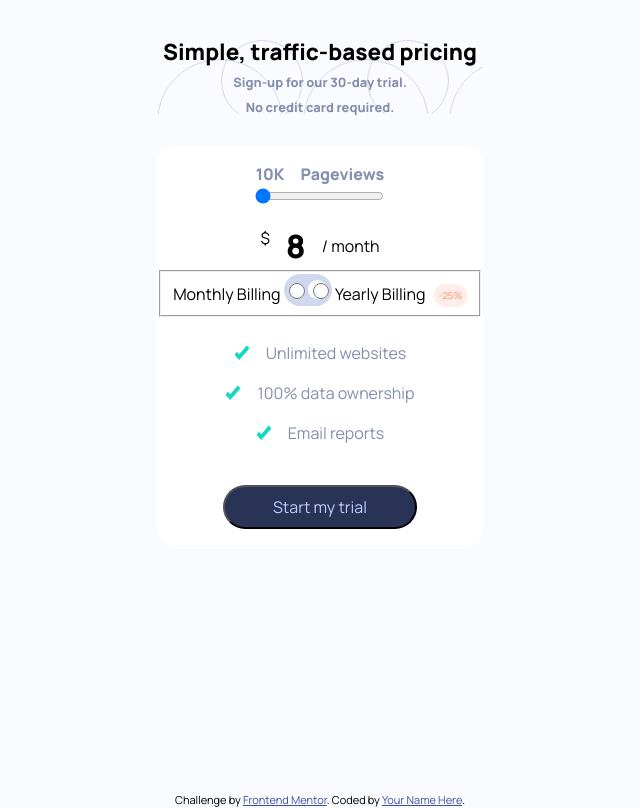
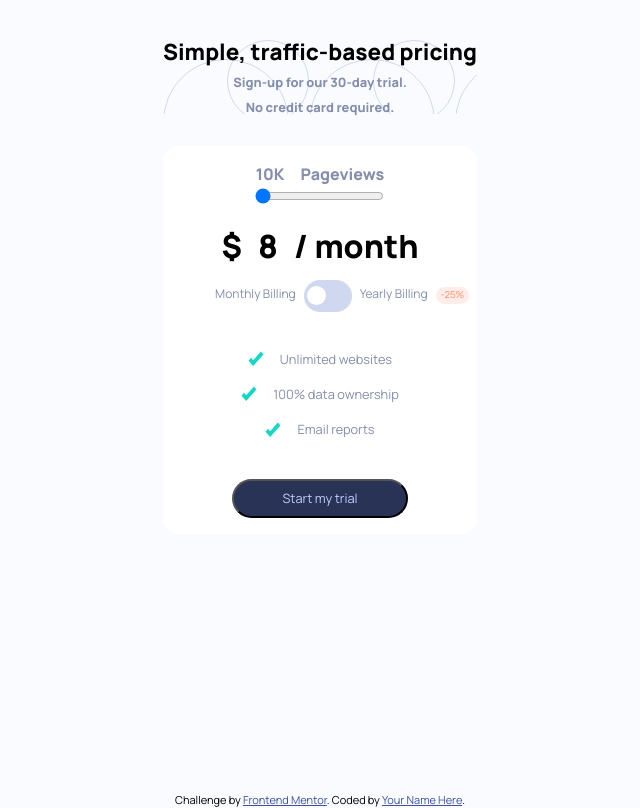
Before and after one commit to amersfoort3232/Interactive-Pricing-Component, a plain HTML site: page index.html in a window 1280 px wide. Shown: the whole page, without its empty margins (320-960 px from the left). Drawn offline with Linux system fonts and the light colour scheme.

Commit message:
added button slider css

```diff
--- a/styles.css
+++ b/styles.css
@@ -140,7 +140,7 @@ h2 {
   align-items: center;
 }
 
-#output {
+.price-section > * {
   margin-top: 1rem;
   font-weight: 800;
   font-size: 2rem;
@@ -151,24 +151,32 @@ h2 {
 }
 
 .discount {
-  display: flex;
   align-items: center;
   justify-content: center;
+  display: flex;
+  margin-left: 2rem;
 }
 
-.discount p {
+.discount label {
   font-size: 0.75rem;
   padding-bottom: 0.2rem;
-  margin: 1rem;
+  color: #848ead;
 }
 
 .discount-rate {
   font-size: 0.6rem;
   background-color: #feede8;
   color: #ff8d68;
-  padding: 0.3rem;
+  padding: 0.1rem 0.3rem;
   border-radius: 2rem;
   margin-left: 0.5rem;
+}
+
+fieldset {
+  display: flex;
+  align-items: center;
+  border: none;
+  padding-right: 0;
 }
 
 .switch-wrapper {
@@ -177,7 +185,9 @@ h2 {
   height: 1.5rem;
   width: 3rem;
   align-items: center;
+  margin: 0.5rem;
 }
+
 .switch-background {
   z-index: 0;
   position: absolute;
@@ -189,18 +199,23 @@ h2 {
 .switch-button {
   z-index: 1;
   background-color: white;
-  left: 50%;
+  left: 6%;
   height: 1.2rem;
   position: absolute;
   width: 1.2rem;
   border-radius: 50%;
-  transition: right 0.2s ease-out, left 0.2s ease-out;
+  transition: all 0.3s;
 }
 
 .radio {
   height: 1rem;
-  width: 50%;
+  width: 100%;
   z-index: 2;
+  opacity: 0;
+}
+
+#yearly:checked ~ .switch-button {
+  transform: translateX(1.4rem);
 }
 
 .features {
@@ -224,6 +239,7 @@ h2 {
 .features p {
   margin-top: 0;
   margin-left: 1rem;
+  font-size: 0.8rem;
 }
 
 .start-trial-btn {
@@ -232,4 +248,5 @@ h2 {
   color: #becdff;
   border-radius: 2rem;
   margin: 1rem;
+  font-size: 0.8rem;
 }
```
